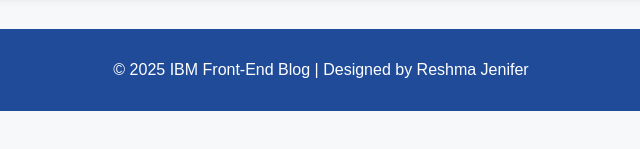
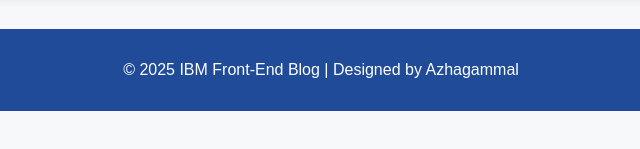
Before and after one commit to azhagammal23/project-4, a plain HTML site: page index.html in a window 1280 px wide. Shown: the part 633-782 px from the top of the page, 319-959 px from the left. Drawn offline with Linux system fonts and the light colour scheme.

Commit message:
Update index.html

```diff
--- a/index.html
+++ b/index.html
@@ -37,9 +37,10 @@
   </main>
 
   <footer>
-    <p>© 2025 IBM Front-End Blog | Designed by Reshma Jenifer</p>
+    <p>© 2025 IBM Front-End Blog | Designed by Azhagammal</p>
   </footer>
 
   <script src="script.js"></script>
 </body>
+
 </html>
```
